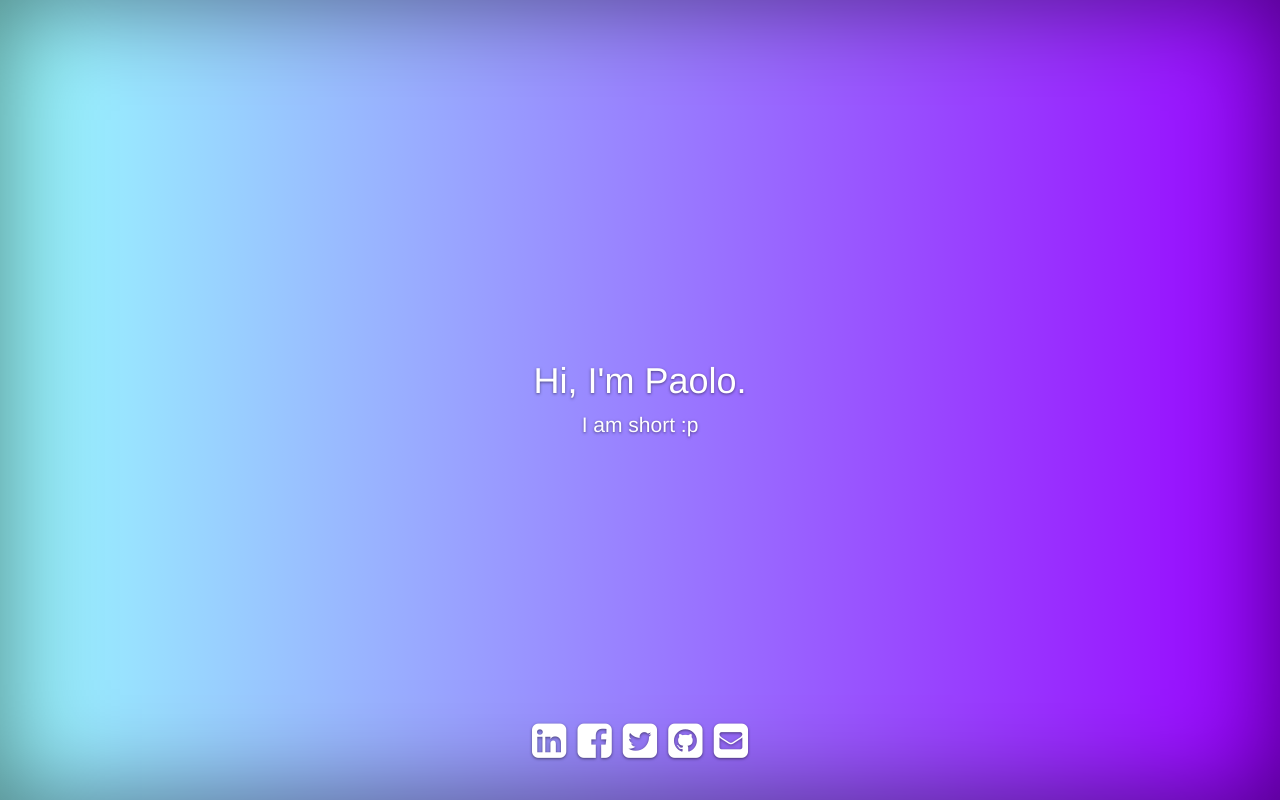
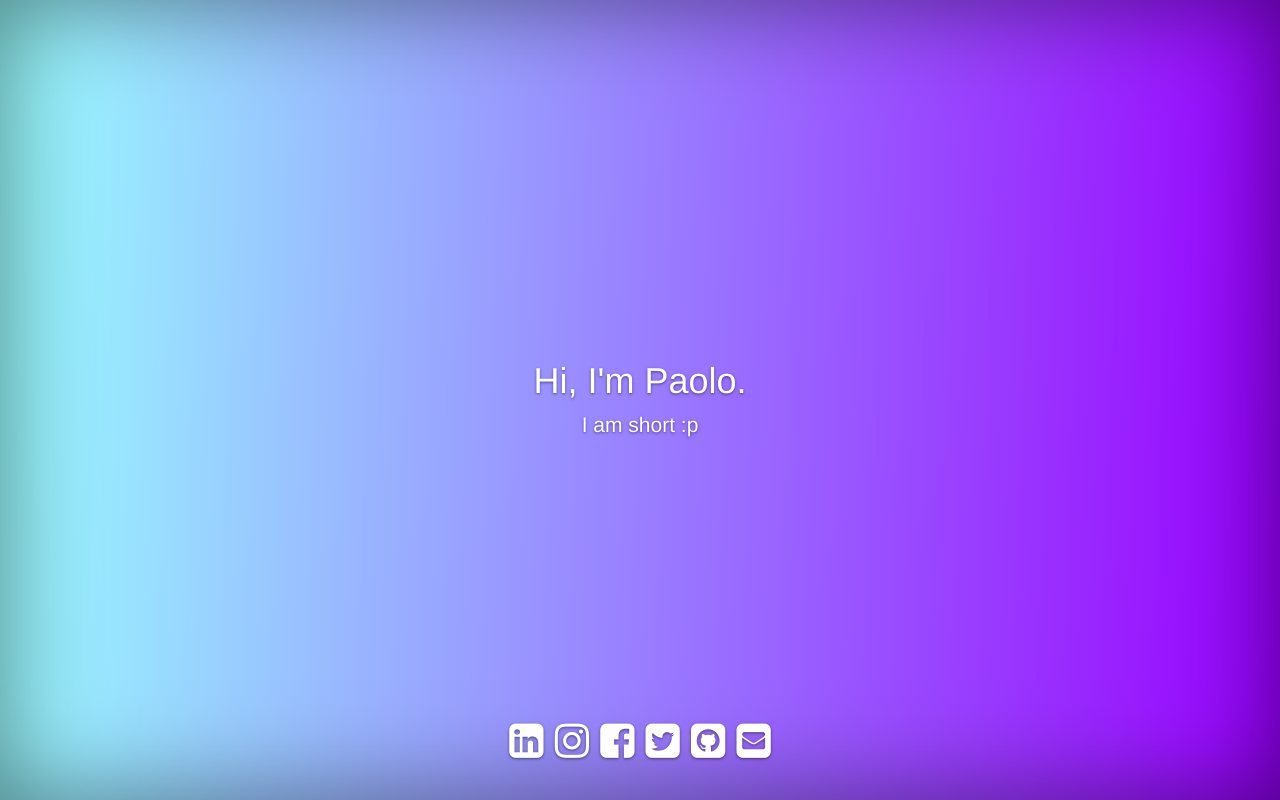
Before and after one commit to paoloranoso/paoloranoso-dot-com, a website: page app/index.html in a window 1280 px wide. Drawn offline with nearby package versions, Linux system fonts and the light colour scheme; files that its build step writes are made by us from their sources.

Commit message:
add in instagram icon

```diff
--- a/app/index.html
+++ b/app/index.html
@@ -39,6 +39,10 @@
             <div class="inner">
 	          	<a target="_blank" href="http://www.linkedin.com/pub/paolo-ranoso/76/638/719">
 		          	<i class="fa fa-linkedin-square"></i>
+		          </a>
+
+	          	<a target="_blank" href="http://instagram.com/allergictobanana">
+		          	<i class="fa fa-instagram"></i>
 		          </a>
 
 	          	<a target="_blank" href="https://www.facebook.com/pranoso">
```
